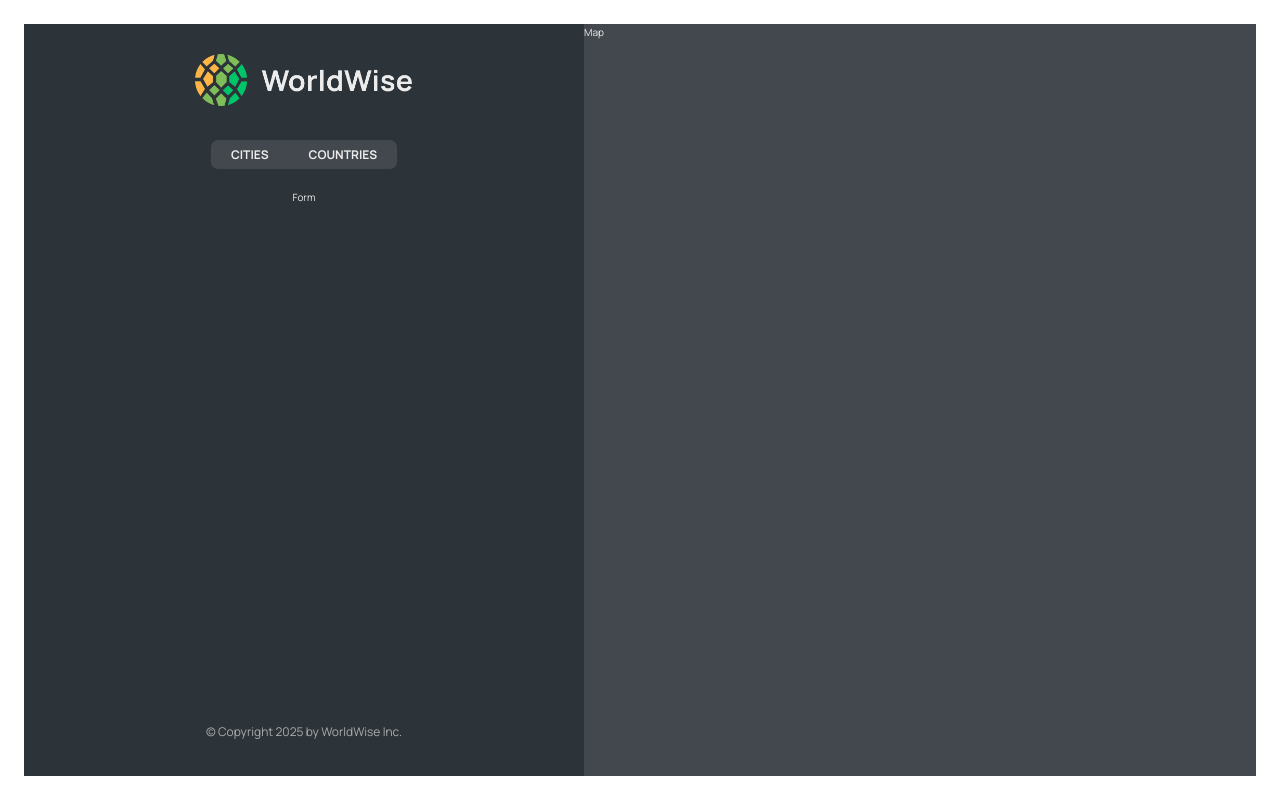
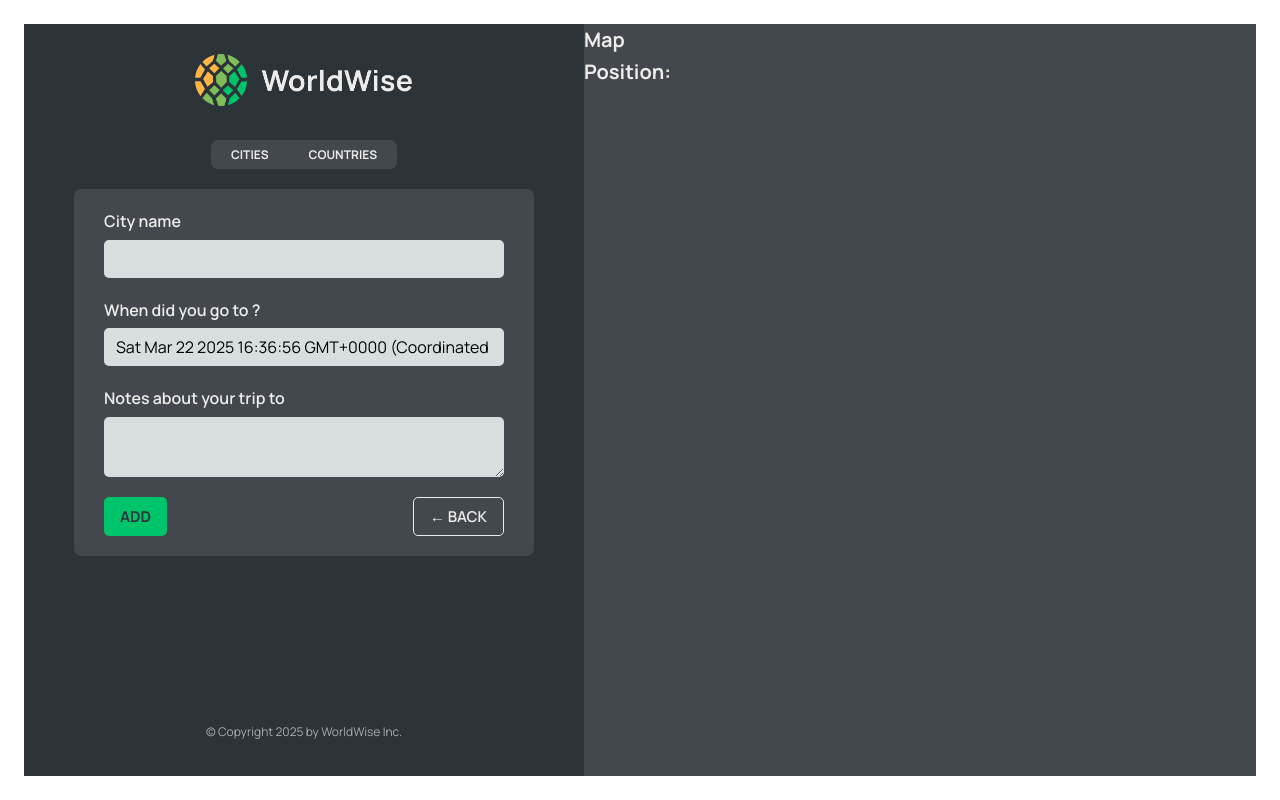
Before and after one commit to nusnk/worldwise, a React (Vite) app: page /app/form in a window 1280 px wide. Built offline with nearby package versions, Linux system fonts and the light colour scheme; data requests are answered from the project's data file.

Commit message:
Added navigation and custom button component

```diff
--- a/src/App.jsx
+++ b/src/App.jsx
@@ -10,6 +10,7 @@
 import CityList from "./components/CityList";
 import City from "./components/City";
 import CountryList from "./components/CountryList";
+import Form from "./components/Form";
 
 const BASE_URL = 'http://localhost:8000'
 
@@ -44,7 +45,7 @@
           <Route path="cities" element={<CityList cities={cities} isLoading={isLoading}/>}/>
           <Route path="cities/:id" element={<City />}/>
           <Route path="countries" element={<CountryList cities={cities} isLoading={isLoading}/>}/>
-          <Route path="form" element={<p>Form</p>}/>
+          <Route path="form" element={<Form/>}/>
         </Route>
         <Route path="*" element={<PageNotFound/>}/>
       </Routes>
--- /dev/null
+++ b/src/components/Button.jsx
@@ -0,0 +1,6 @@
+import styles from "./Button.module.css";
+export default function Button({ children, onClick, type}) {
+  return (
+    <button onClick={onClick} className={`${styles.btn} ${styles[type]}`}>{children}</button>
+  )
+}
--- a/src/components/City.jsx
+++ b/src/components/City.jsx
@@ -1,4 +1,4 @@
-import { useParams } from "react-router";
+import { useParams, useSearchParams } from "react-router";
 import styles from "./City.module.css";
 
 const formatDate = (date) =>
@@ -10,9 +10,12 @@
   }).format(new Date(date));
 
 function City() {
+  const [searchParams, setSearchParams] = useSearchParams();
+  const lat = searchParams.get("lat");
+  const lng = searchParams.get("lng");
 
   const x = useParams();
-  console.log(x);
+
   // TEMP DATA
   const currentCity = {
     cityName: "Lisbon",
--- a/src/components/CityItem.jsx
+++ b/src/components/CityItem.jsx
@@ -9,10 +9,10 @@
   }).format(new Date(date));
 
 export default function CityItem({ city }) {
-  const { cityName, emoji, date, id } = city;
+  const { cityName, emoji, date, id, position } = city;
   return (
     <li>
-      <Link className={styles.cityItem} to={id}>
+      <Link className={styles.cityItem} to={`${id}?lat=${position.lat}&lng=${position.lng}`}>
         <span className={styles.emoji}>{emoji}</span>
         <h3 className={styles.name}>{cityName}</h3>
         <time className={styles.date}>{formatDate(date)}</time>
--- a/src/components/CountryList.jsx
+++ b/src/components/CountryList.jsx
@@ -15,7 +15,7 @@
 
   return (
     <ul className={styles.countryList}>
-      {countries.map(country => <CountryItem country={country}/>)}
+      {countries.map(country => <CountryItem country={country} key={country.country}/>)}
     </ul>
   )
 }
--- a/src/components/Form.jsx
+++ b/src/components/Form.jsx
@@ -3,6 +3,8 @@
 import { useState } from "react";
 
 import styles from "./Form.module.css";
+import Button from "./Button";
+import { useNavigate } from "react-router";
 
 export function convertToEmoji(countryCode) {
   const codePoints = countryCode
@@ -13,6 +15,7 @@
 }
 
 function Form() {
+  const navigate = useNavigate();
   const [cityName, setCityName] = useState("");
   // const [country, setCountry] = useState("");
   const [date, setDate] = useState(new Date());
@@ -49,8 +52,11 @@
       </div>
 
       <div className={styles.buttons}>
-        <button>Add</button>
-        <button>&larr; Back</button>
+        <Button type="primary">Add</Button>
+        <Button type="back" onClick={(e) => {
+          e.preventDefault();
+          navigate(-1);
+        }}>&larr; Back</Button>
       </div>
     </form>
   );
--- a/src/components/Map.jsx
+++ b/src/components/Map.jsx
@@ -1,7 +1,16 @@
-import styles from './Map.module.css';
+import { useNavigate, useSearchParams } from "react-router";
+import styles from "./Map.module.css";
 
 export default function Map() {
+  const navigate = useNavigate();
+  const [searchParams, setSearchParams] = useSearchParams();
+  const lat = searchParams.get("lat");
+  const lng = searchParams.get("lng");
+
   return (
-    <div className={styles.mapContainer}>Map</div>
+    <div className={styles.mapContainer} onClick={() => navigate("form")}>
+      <h1>Map</h1>
+      <h1>Position: {lat} {lng}</h1>
+    </div>
   )
 }
```
